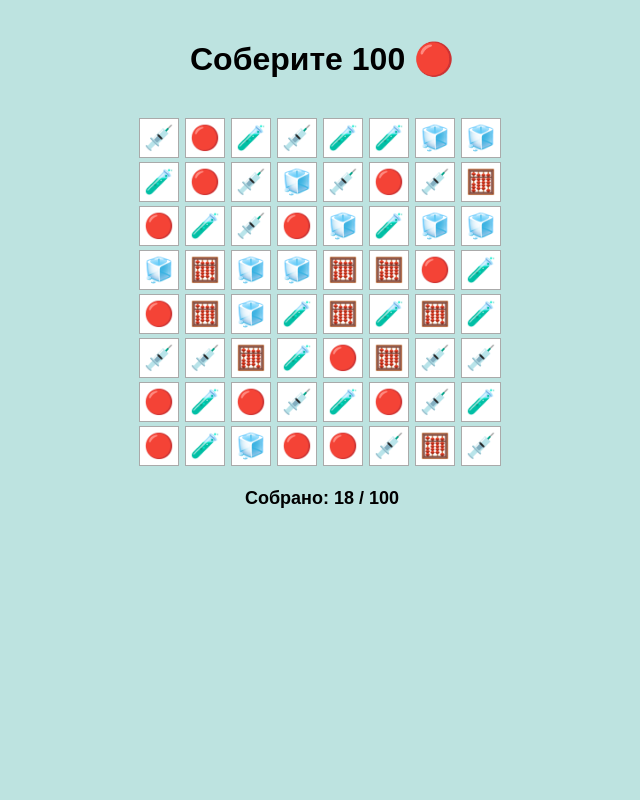
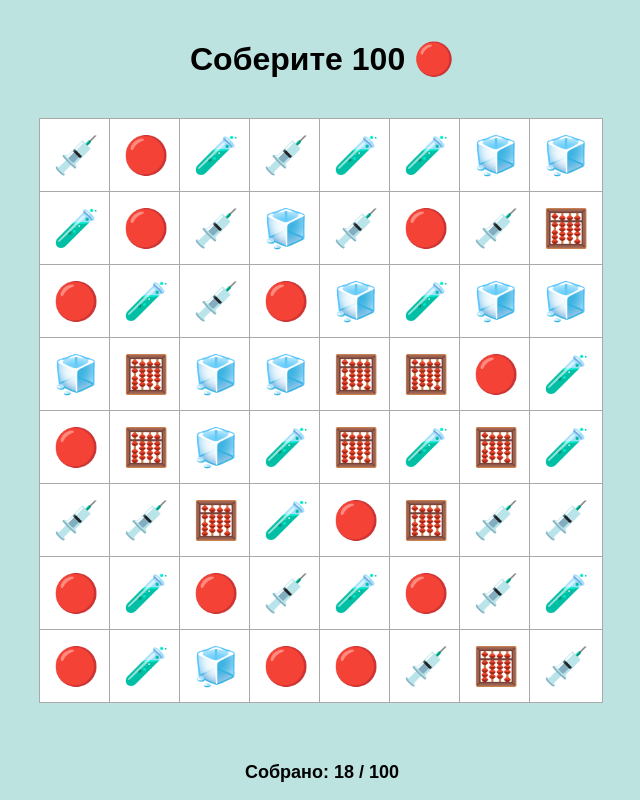
Before and after one commit to Ozhigov1Pavel/match3_project, a plain HTML site: page index.html in a window 1280 px wide. Both pictures are taken after a click on the button "Начать игру". Shown: the whole page, without its empty margins (318-958 px from the left). Drawn offline with Linux system fonts and the light colour scheme.

Commit message:
adaptive_desktop

```diff
--- a/style.css
+++ b/style.css
@@ -174,3 +174,20 @@ body {
     justify-content: space-between;
     gap: 10px;
 }
+
+@media (width >= 1024px) {
+    #game {
+        width: 566px;
+        height: 624px;
+        grid-template-columns: repeat(8, 68px);
+        grid-template-rows: repeat(8, 71px);
+        grid-gap: 2px;
+
+    }
+    .cell {
+        width: 74px;
+        height: 74px;
+        font-size: 37px;
+
+    }
+}
```
